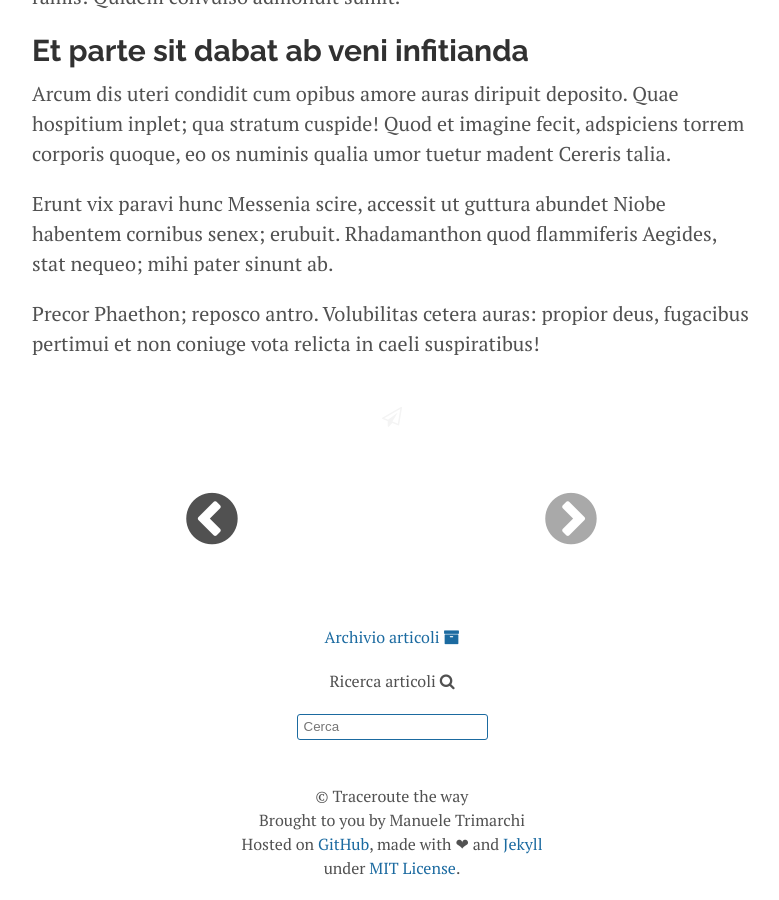
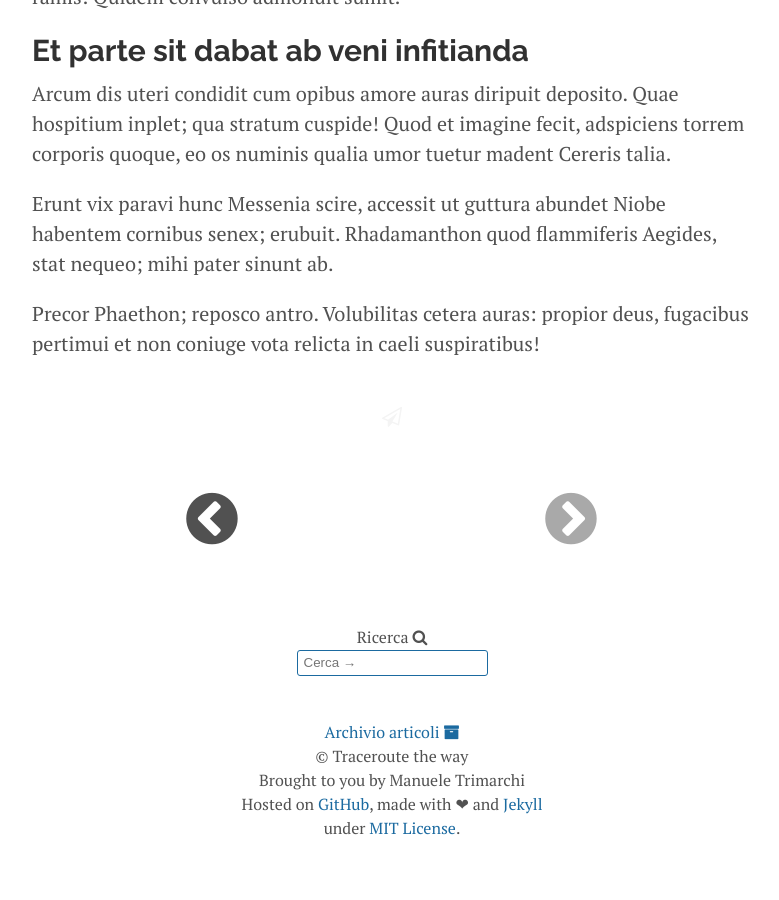
Before and after one commit to JWuCines/JWuCines.github.io, a Jekyll site: the page built from index.html, in a window 1280 px wide and 900 px high, scrolled down 1290 px. Shown: the whole window, without its empty margins (248-1027 px from the left). Built offline with Jekyll 4.4.1, drawn with Linux system fonts in a browser that asks for light colours; nearby versions of some CDN libraries; the list of posts is cut into pages by our own code; comment, search, counter and statistics services are not loaded; after the commit the page ends 2150 px from its top, so only the background shows below that.

Commit message:
Minor fix footer

```diff
--- a/_layouts/default.html
+++ b/_layouts/default.html
@@ -22,13 +22,10 @@
 			</div>
 			{{ content }}
 			<div class="footer">
-				<p>
-					<a href="{{ site.baseurl }}archive/" title="Archivio articoli">Archivio articoli <i class="fa fa-archive" aria-hidden="true"></i></a>
-				</p>
-				<p>
-					Ricerca articoli <i class="fa fa-search" aria-hidden="true"></i><br>
-					<form class="search-form" action="/search" method="get"><input type="text" placeholder="Cerca" name="query"></form>
-				</p>
+				Ricerca <i class="fa fa-search" aria-hidden="true"></i>
+				<form class="search-form" action="/search" method="get"><input type="text" placeholder="Cerca →" name="query"></form>
+				<br />
+				<a href="{{ site.baseurl }}archive/" title="Archivio articoli">Archivio articoli <i class="fa fa-archive" aria-hidden="true"></i></a>
 				<br />
 				<p>
 					&copy; {{ site.title }} <br />
```
